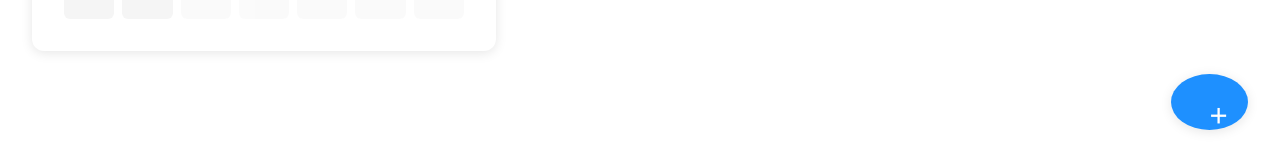
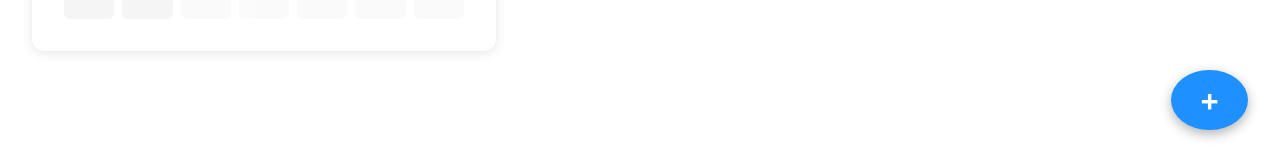
Before and after one commit to avi11204/calendar, a React (Vite) app: page / in a window 1280 px wide. Shown: the part 638-797 px from the top of the page. Built offline with nearby package versions, Linux system fonts and the light colour scheme.

Commit message:
Update Calender.css

```diff
--- a/src/Calender.css
+++ b/src/Calender.css
@@ -161,13 +161,23 @@ body {
   position: fixed;
   bottom: 2rem;
   right: 2rem;
-  background: dodgerblue;
+  width: 60px;
+  height: 60px;
+  background-color: dodgerblue;
   color: white;
   font-size: 2rem;
+  font-weight: bold;
   border: none;
   border-radius: 50%;
-  width: 3.5rem;
-  height: 3.5rem;
-  box-shadow: var(--shadow);
+  box-shadow: 0 4px 12px rgba(0, 0, 0, 0.3);
   cursor: pointer;
+  display: flex;
+  align-items: center;
+  justify-content: center;
+  z-index: 1000;
+  transition: background-color 0.2s ease;
 }
+
+.add-reminder-button:hover {
+  background-color: #1c75d8;
+}
```
